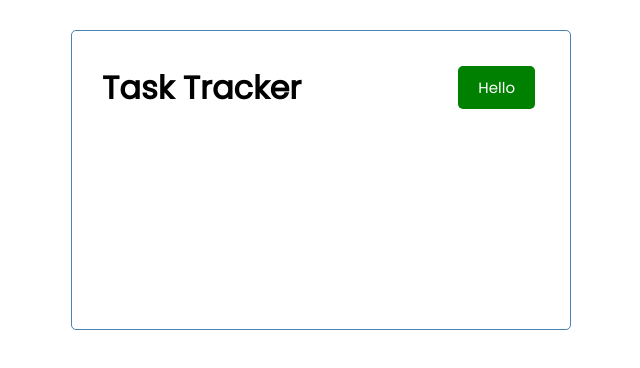
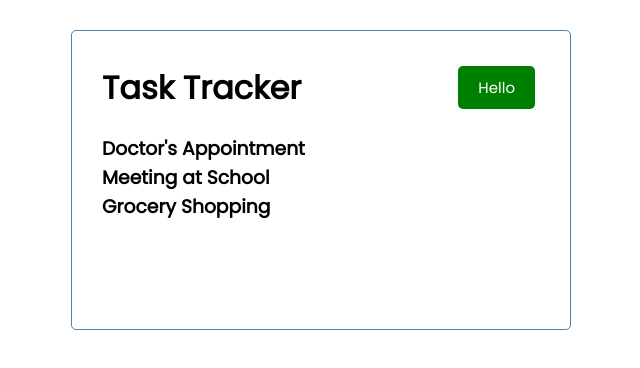
Before and after one commit to NYaCodes/react-task-tracker, a React (Create React App) app: page / in a window 1280 px wide. Shown: the top 368 px of the page, without its empty margins (319-959 px from the left). Built offline with nearby package versions, Linux system fonts and the light colour scheme; the HTML template or start-up script is replaced by a standard one.

Commit message:
Updated App.js & Tasks.js (array's and importing files)

```diff
--- a/src/App.js
+++ b/src/App.js
@@ -1,13 +1,13 @@
 
 import Header from "./componets/Header";
-import Button from "./componets/Button";
+import Tasks from "./componets/Tasks";
 
 function App() {
 
   return (
     <div className="container">
       <Header />
-
+<Tasks />
     </div>
   );
 }
--- a/src/componets/Tasks.js
+++ b/src/componets/Tasks.js
@@ -0,0 +1,32 @@
+import { useState } from "react"
+
+const Tasks = () => {
+const [tasks, setTasks] = useState( [
+    {
+        id: 1,
+        text:`Doctor's Appointment`,
+        day:`Feb 5th at 2:30pm`,
+        reminder: true,
+    },
+    {
+        id: 2,
+        text:`Meeting at School`,
+        day:`Feb 6th at 1:30pm`,
+        reminder: true,
+    },
+    {
+        id: 3,
+        text:`Grocery Shopping`,
+        day:`Feb 5th at 2:30pm`,
+        reminder: false,
+
+    }
+])
+
+    return(
+        <>
+        {tasks.map((task) =>(<h3 key={task.id}>{task.text}</h3>))}
+        </>
+    )
+}
+export default Tasks
```
